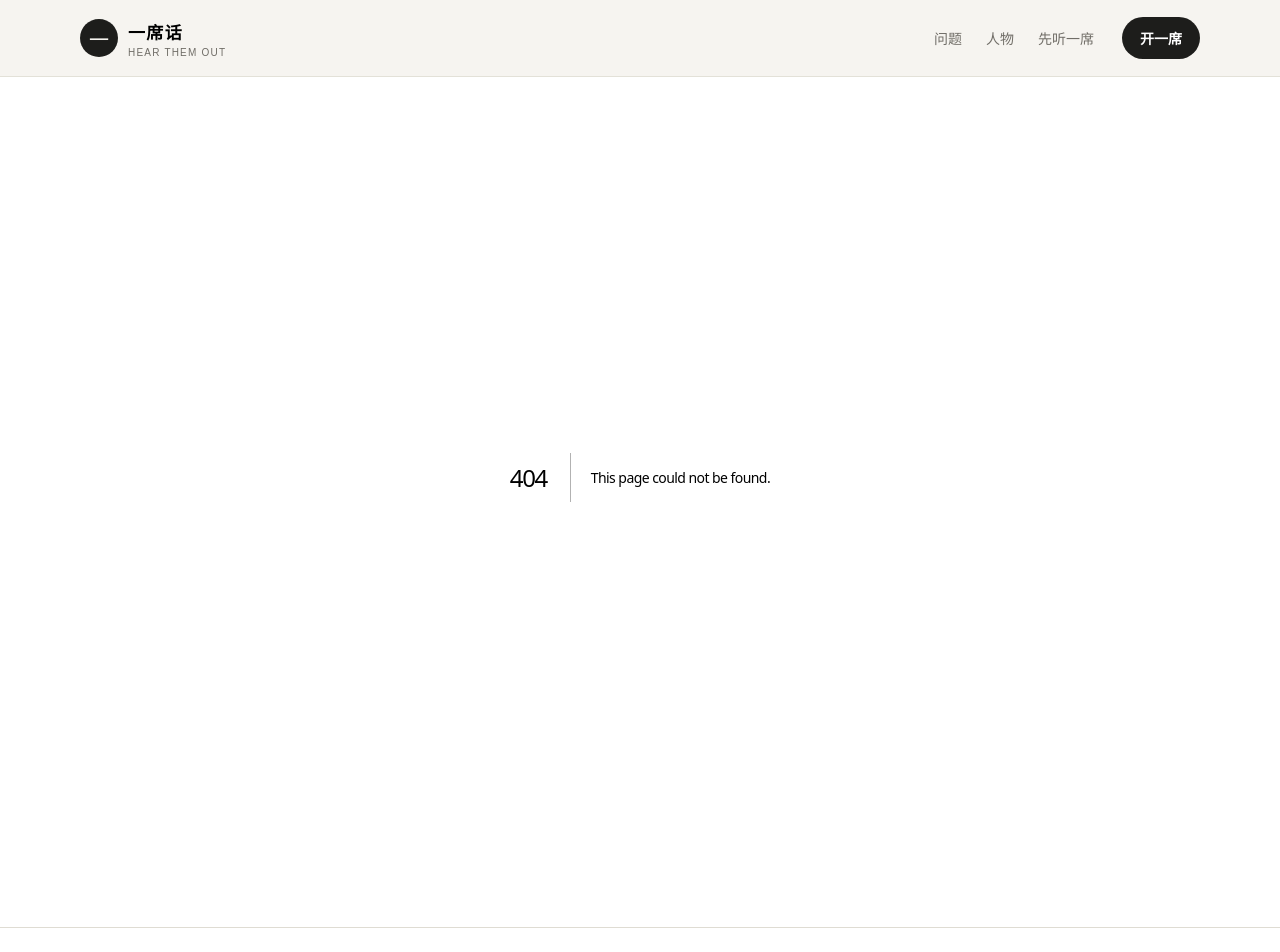
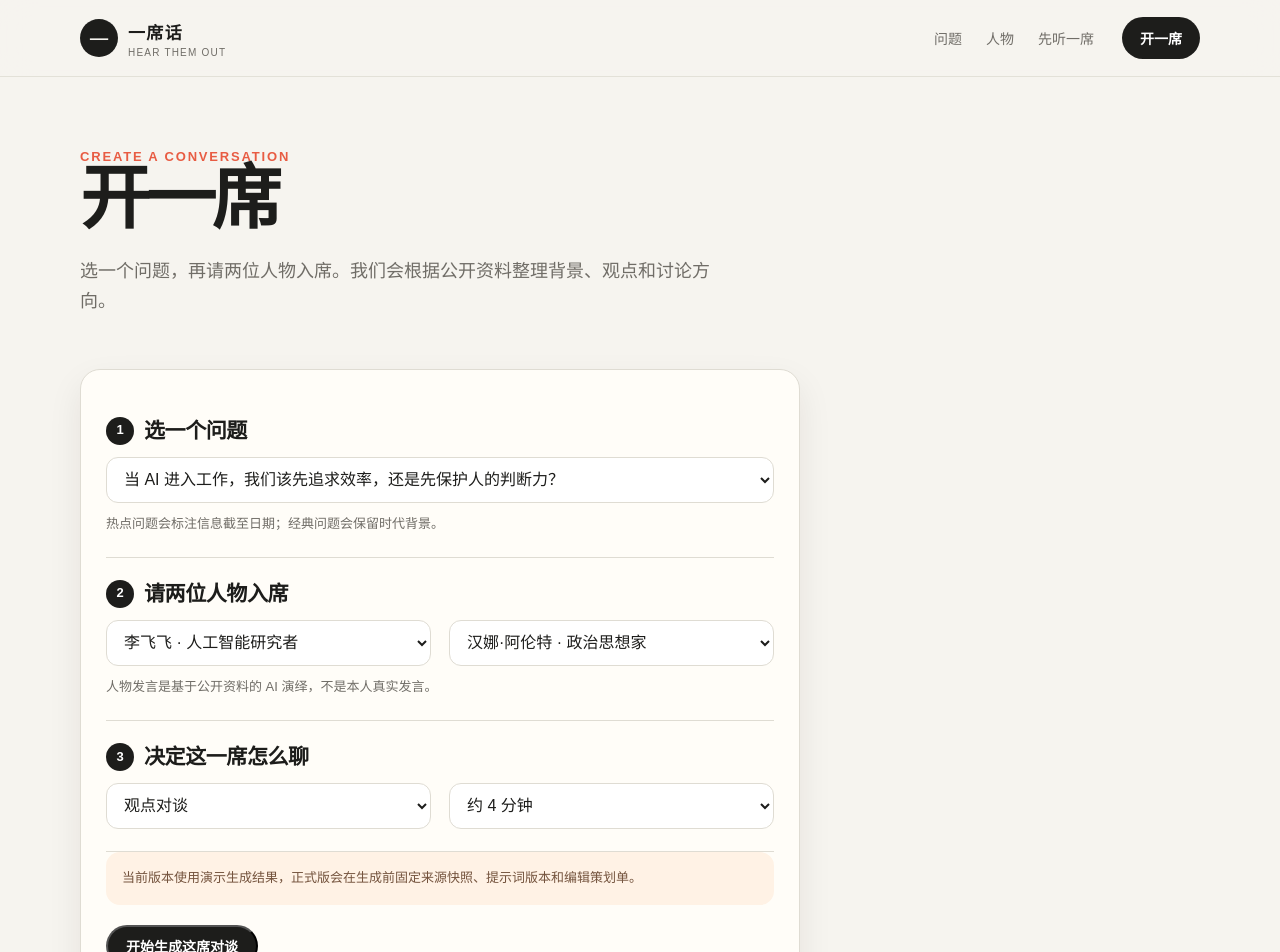
Before and after one commit to ZhmAAA/yixi-studio, a Next.js app: page /create in a window 1280 px wide. Before the commit this address had no page. Shown: the top 952 px of the page. Built offline with nearby package versions, Linux system fonts and the light colour scheme.

Commit message:
feat: add create conversation flow

```diff
--- /dev/null
+++ b/app/create/page.tsx
@@ -0,0 +1,64 @@
+"use client";
+
+import { useState } from "react";
+import { useRouter } from "next/navigation";
+import { people, topics } from "@/lib/content";
+
+export default function CreatePage() {
+  const router = useRouter();
+  const [topicId, setTopicId] = useState(topics[0].id);
+  const [personIds, setPersonIds] = useState([people[0].id, people[1].id]);
+  const [format, setFormat] = useState("观点对谈");
+  const [duration, setDuration] = useState("约 4 分钟");
+
+  function updatePerson(index: number, value: string) {
+    setPersonIds((current) => current.map((id, position) => position === index ? value : id));
+  }
+
+  return (
+    <div className="container">
+      <section className="page-intro">
+        <span className="kicker">Create a conversation</span>
+        <h1>开一席</h1>
+        <p>选一个问题，再请两位人物入席。我们会根据公开资料整理背景、观点和讨论方向。</p>
+      </section>
+      <section className="card form-card">
+        <div className="form-step">
+          <h3><span className="step-number">1</span>选一个问题</h3>
+          <select className="select" value={topicId} onChange={(event) => setTopicId(event.target.value)}>
+            {topics.map((topic) => <option value={topic.id} key={topic.id}>{topic.title}</option>)}
+          </select>
+          <p className="form-help">热点问题会标注信息截至日期；经典问题会保留时代背景。</p>
+        </div>
+        <div className="form-step">
+          <h3><span className="step-number">2</span>请两位人物入席</h3>
+          <div className="grid">
+            {[0, 1].map((index) => (
+              <select className="select" value={personIds[index]} onChange={(event) => updatePerson(index, event.target.value)} key={index}>
+                {people.map((person) => <option value={person.id} key={person.id}>{person.displayName} · {person.role}</option>)}
+              </select>
+            ))}
+          </div>
+          <p className="form-help">人物发言是基于公开资料的 AI 演绎，不是本人真实发言。</p>
+        </div>
+        <div className="form-step">
+          <h3><span className="step-number">3</span>决定这一席怎么聊</h3>
+          <div className="grid">
+            <select className="select" value={format} onChange={(event) => setFormat(event.target.value)}>
+              <option>观点对谈</option>
+              <option disabled>访谈（即将开放）</option>
+              <option disabled>观点交锋（即将开放）</option>
+            </select>
+            <select className="select" value={duration} onChange={(event) => setDuration(event.target.value)}>
+              <option>约 3 分钟</option>
+              <option>约 4 分钟</option>
+              <option>约 5 分钟</option>
+            </select>
+          </div>
+        </div>
+        <div className="notice">当前版本使用演示生成结果，正式版会在生成前固定来源快照、提示词版本和编辑策划单。</div>
+        <button className="button button-dark" style={{ marginTop: 20 }} onClick={() => router.push("/episodes/ai-work-judgment")}>开始生成这席对谈</button>
+      </section>
+    </div>
+  );
+}
```
